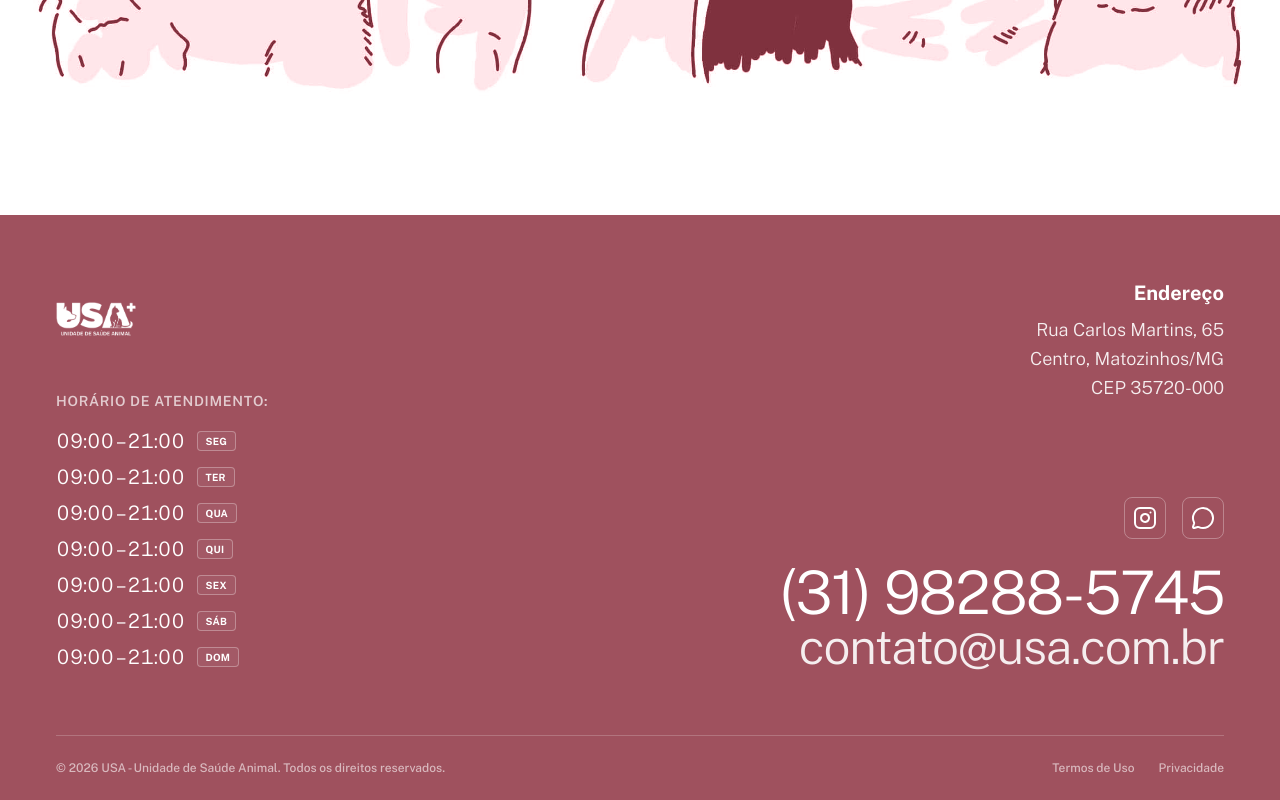
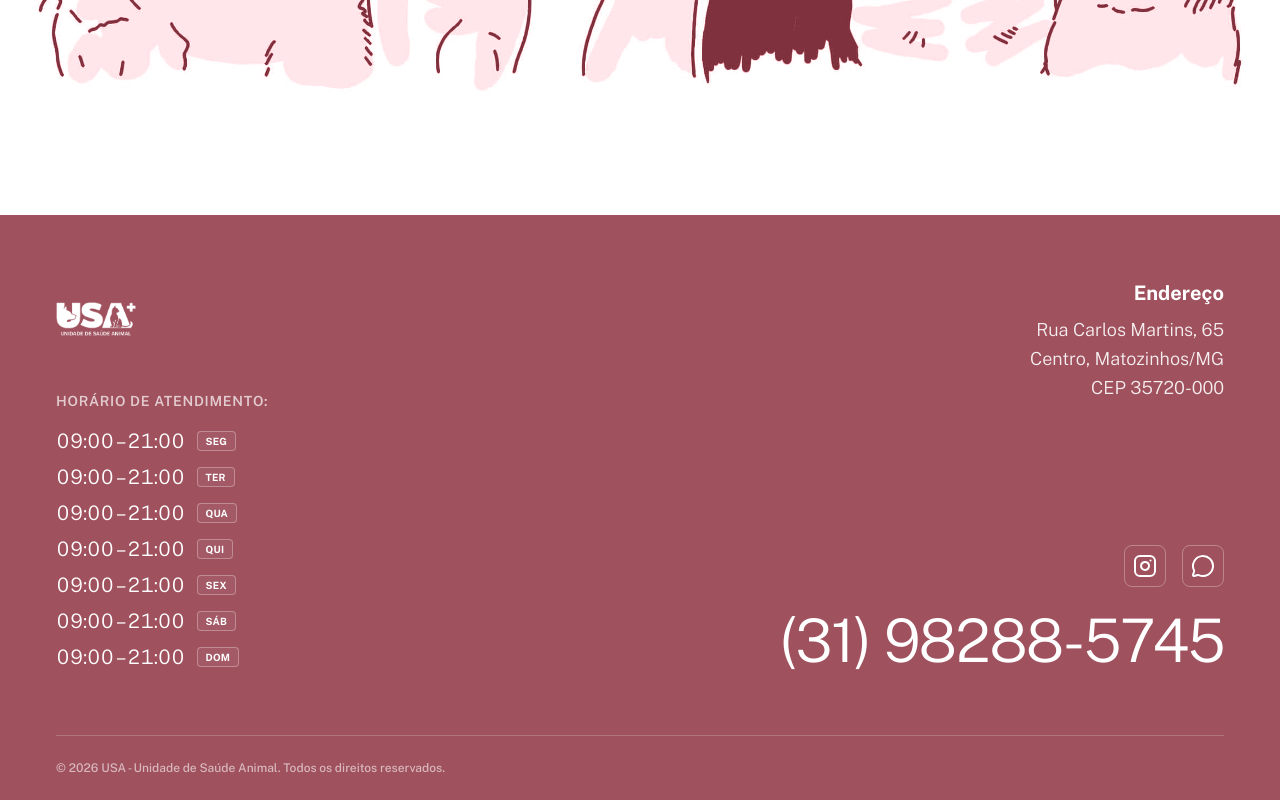
Before and after one commit to marcosdelfrari/usa, a Next.js app: page / in a window 1280 px wide. Shown: the part 4781-5581 px from the top of the page. Built offline with nearby package versions, Linux system fonts and the light colour scheme.

Commit message:
fix footer

```diff
--- a/app/components/Footer.tsx
+++ b/app/components/Footer.tsx
@@ -16,8 +16,16 @@ const HOURS = [
 ] as const;
 
 const SOCIAL_LINKS = [
-  { icon: Instagram, href: "https://www.instagram.com/unidadedesaudeanimal", label: "Instagram" },
-  { icon: MessageCircle, href: "https://wa.me/5531982885745", label: "WhatsApp" },
+  {
+    icon: Instagram,
+    href: "https://www.instagram.com/unidadedesaudeanimal",
+    label: "Instagram",
+  },
+  {
+    icon: MessageCircle,
+    href: "https://wa.me/5531982885745",
+    label: "WhatsApp",
+  },
 ];
 
 export function Footer() {
@@ -112,12 +120,6 @@ export function Footer() {
                 >
                   (31) 98288-5745
                 </a>
-                <a
-                  href="mailto:contato@usa.com.br"
-                  className="text-2xl md:text-4xl lg:text-5xl font-light tracking-tight opacity-90 hover:opacity-100 transition-opacity break-all lg:break-normal"
-                >
-                  contato@usa.com.br
-                </a>
               </div>
             </div>
           </div>
@@ -129,14 +131,7 @@ export function Footer() {
             © {new Date().getFullYear()} USA - Unidade de Saúde Animal. Todos os
             direitos reservados.
           </p>
-          <div className="flex gap-6">
-            <Link href="#" className="hover:text-white transition-colors">
-              Termos de Uso
-            </Link>
-            <Link href="#" className="hover:text-white transition-colors">
-              Privacidade
-            </Link>
-          </div>
+          <div className="flex gap-6"></div>
         </div>
       </div>
     </footer>
```
